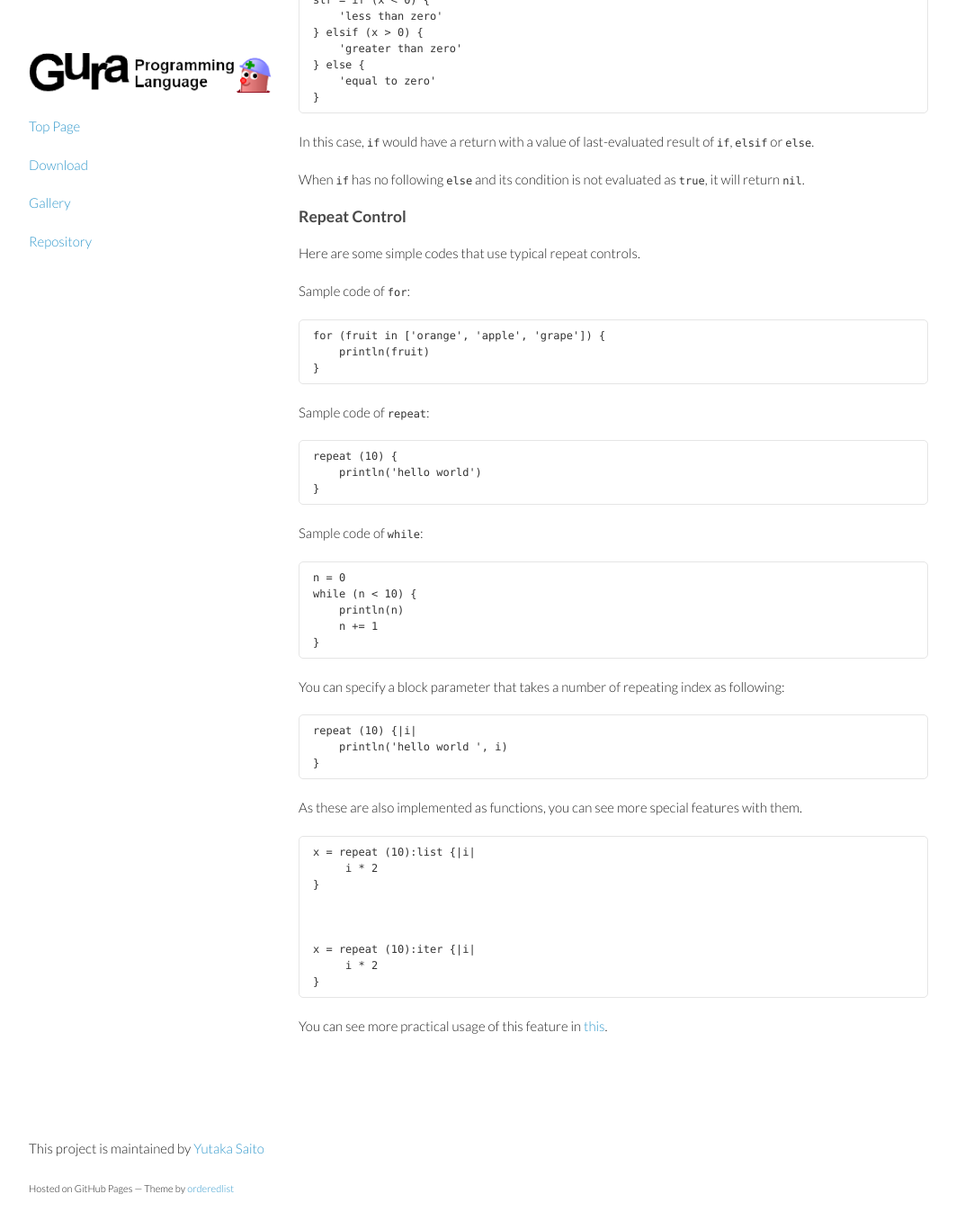
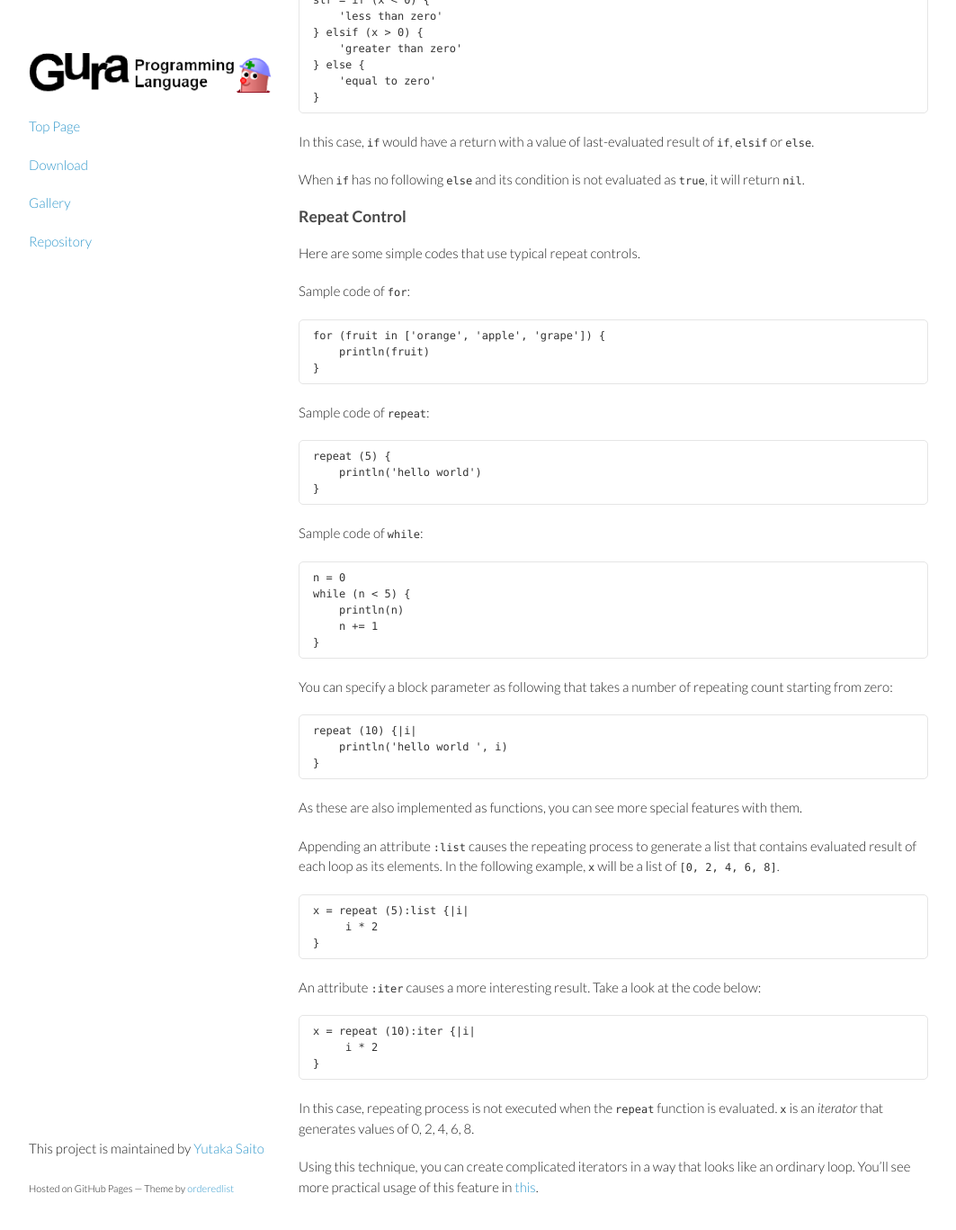
Before and after one commit to rudidude86/gura-lang.github.io, a Jekyll site: the page built from features/Flow-Control.md, in a window 1280 px wide and 1400 px high, scrolled down 497 px. Shown: the top 1367 px of the window at 90% size, without its empty margins (108-1171 px from the left). Built offline with Jekyll 4.4.1, drawn with Linux system fonts in a browser that asks for light colours; Markdown is read by kramdown in place of the engine named in the settings.

Commit message:
updated Flow-Control

```diff
--- a/features/Flow-Control.md
+++ b/features/Flow-Control.md
@@ -52,19 +52,19 @@ Sample code of `for`:
 Sample code of `repeat`:
 
 
-    repeat (10) {
+    repeat (5) {
         println('hello world')
     }
 
 Sample code of `while`:
 
     n = 0
-    while (n < 10) {
+    while (n < 5) {
         println(n)
         n += 1
     }
 
-You can specify a block parameter that takes a number of repeating index as following:
+You can specify a block parameter as following that takes a number of repeating count starting from zero:
 
     repeat (10) {|i|
         println('hello world ', i)
@@ -72,14 +72,22 @@ You can specify a block parameter that takes a number of repeating index as foll
 
 As these are also implemented as functions, you can see more special features with them.
 
-    x = repeat (10):list {|i|
+Appending an attribute `:list` causes the repeating process to generate a list
+that contains evaluated result of each loop as its elements.
+In the following example, `x` will be a list of `[0, 2, 4, 6, 8]`.
+
+    x = repeat (5):list {|i|
          i * 2
     }
 
-
+An attribute `:iter` causes a more interesting result. Take a look at the code below:
 
     x = repeat (10):iter {|i|
          i * 2
     }
 
-You can see more practical usage of this feature in [this](../articles/Script-to-Generate-Prime-Numbers.html).
+In this case, repeating process is not executed when the `repeat` function is evaluated.
+`x` is an *iterator* that generates values of 0, 2, 4, 6, 8.
+
+Using this technique, you can create complicated iterators in a way that looks like an ordinary loop.
+You'll see more practical usage of this feature in [this](../articles/Script-to-Generate-Prime-Numbers.html).
```
